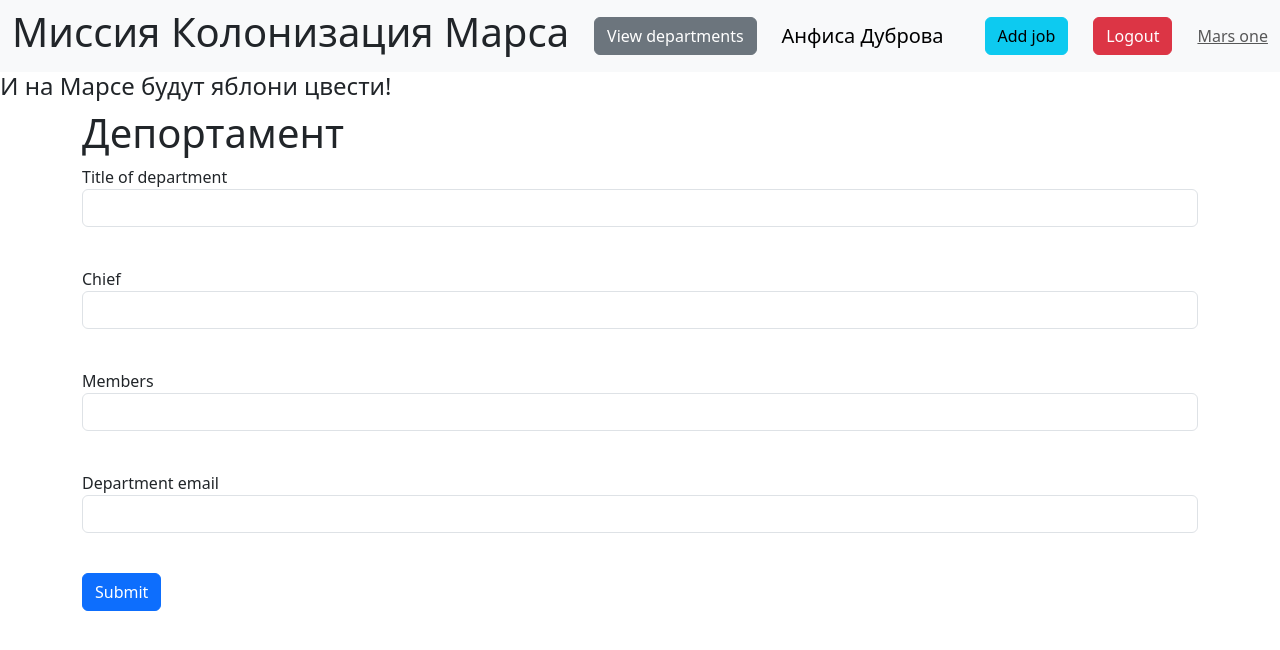
After one commit to Anfisa2209/flask, a Flask app: page /add_department in a window 1280 px wide. The commit adds this page. Shown: the top 650 px of the page. Run offline with Flask 3, Linux system fonts and the light colour scheme; a user stored in the database is signed in.

Commit message:
Добавление департаментов

```diff
--- /dev/null
+++ b/SQL/data/department_form.py
@@ -0,0 +1,12 @@
+from flask_wtf import FlaskForm
+from wtforms import SubmitField, StringField, IntegerField, EmailField
+from wtforms.validators import DataRequired
+
+
+class DepartmentForm(FlaskForm):
+    title = StringField('Title of department', validators=[DataRequired()])
+    chief = IntegerField('Chief', validators=[DataRequired()])
+    members = StringField('Members', validators=[DataRequired()])
+    email = EmailField('Department email', validators=[DataRequired()])
+
+    submit = SubmitField('Submit')
--- a/SQL/data/users.py
+++ b/SQL/data/users.py
@@ -22,7 +22,7 @@
     modified_date = sqlalchemy.Column(sqlalchemy.DateTime, default=datetime.datetime.now)
 
     jobs = orm.relationship("Jobs", back_populates='user')
-    # departments = orm.relationship("Department", back_populates='chief_user')
+    departments = orm.relationship("Department", back_populates='chief_user')
 
     def set_password(self, password):
         self.hashed_password = generate_password_hash(password)
--- a/main.py
+++ b/main.py
@@ -2,10 +2,12 @@
 from flask_login import LoginManager, login_user, login_required, logout_user, current_user
 
 from SQL.data import db_session
+from SQL.data.department import Department
 from SQL.data.job_form import JobForm
 from SQL.data.jobs import Jobs
 from SQL.data.login_form import LoginForm
 from SQL.data.register_form import RegisterForm
+from SQL.data.department_form import DepartmentForm
 from SQL.data.users import User
 
 app = Flask(__name__)
@@ -80,6 +82,82 @@
     team_leaders = [f"{user.name} {user.surname}" for job in jobs
                     for user in session.query(User).filter(User.id == job.team_leader)]
     return render_template('work.html', jobs=jobs, captions=captions, team_leaders=team_leaders)
+
+
+@app.route('/departments', methods=['GET', 'POST'])
+def department_view():
+    session = db_session.create_session()
+    departments = session.query(Department)
+    captions = ['Title of department', 'Chief', 'Members', 'Email']
+    return render_template('departments.html', departments=departments, captions=captions)
+
+
+@app.route('/add_department', methods=['GET', 'POST'])
+@login_required
+def add_department():
+    form = DepartmentForm()
+    if form.validate_on_submit():
+        db_sess = db_session.create_session()
+        if db_sess.query(Department).filter(Department.email == form.email.data).first():
+            return render_template('add_department.html', title='Регистрация',
+                                   form=form,
+                                   message="Такой email уже есть")
+        department = Department(
+            title=form.title.data,
+            members=form.members.data,
+            email=form.email.data,
+            chief=form.chief.data)
+        db_sess.add(department)
+        db_sess.commit()
+        return redirect('/departments')
+    return render_template('add_department.html', title='Добавить департамент', form=form)
+
+
+@app.route('/edit_department/<int:id>', methods=['GET', 'POST'])
+@login_required
+def edit_department(id):
+    form = DepartmentForm()
+    db_sess = db_session.create_session()
+    department = db_sess.query(Department).filter(Department.id == id,
+                                                  (Department.chief_user == current_user) | (current_user.id == 1)).first()
+
+    if not department:
+        abort(404)
+    if request.method == "GET":
+        form.title.data = department.title
+        form.chief.data = department.chief
+        form.members.data = department.members
+        form.email.data = department.email
+
+    if form.validate_on_submit():
+        department.title = form.title.data
+        department.chief = form.chief.data
+        department.members = form.members.data
+        department.email = form.email.data
+
+        db_sess.commit()
+        return redirect('/departments')
+
+    return render_template(
+        'add_department.html',
+        title='Редактирование депортамента',
+        form=form
+    )
+
+
+@app.route('/department_delete/<int:id>', methods=['GET', 'POST'])
+@login_required
+def department_delete(id):
+    db_sess = db_session.create_session()
+    department = db_sess.query(Department).filter(Department.id == id,
+                                                  (Department.chief == current_user.id) | (current_user.id == 1)
+                                                  ).first()
+    if department:
+        db_sess.delete(department)
+        db_sess.commit()
+    else:
+        abort(404)
+    return redirect('/departments')
 
 
 @app.route("/addjob", methods=['GET', 'POST'])
--- /dev/null
+++ b/templates/add_department.html
@@ -0,0 +1,46 @@
+{% extends "base.html" %}
+
+{% block content %}
+    <h1>Депортамент</h1>
+    <form action="" method="post">
+        {{ form.hidden_tag() }}
+        <p>
+            {{ form.title.label }}<br>
+            {{ form.title(class="form-control") }}<br>
+            {% for error in form.title.errors %}
+                <div class="alert alert-danger" role="alert">
+                    {{ error }}
+                </div>
+            {% endfor %}
+        </p>
+        <p>
+            {{ form.chief.label }}<br>
+            {{ form.chief(class="form-control") }}<br>
+            {% for error in form.chief.errors %}
+                <div class="alert alert-danger" role="alert">
+                    {{ error }}
+                </div>
+            {% endfor %}
+        </p>
+        <p>
+            {{ form.members.label }}<br>
+            {{ form.members(class="form-control") }}<br>
+            {% for error in form.members.errors %}
+                <p class="alert alert-danger" role="alert">
+                    {{ error }}
+                </p>
+            {% endfor %}
+        </p>
+        <p>
+            {{ form.email.label }}<br>
+            {{ form.email(class="form-control") }}<br>
+            {% for error in form.email.errors %}
+                <div class="alert alert-danger" role="alert">
+                    {{ error }}
+                </div>
+            {% endfor %}
+        </p>
+        <p>{{ form.submit(type="submit", class="btn btn-primary") }}</p>
+        <div>{{ message }}</div>
+    </form>
+{% endblock %}
--- a/templates/base.html
+++ b/templates/base.html
@@ -9,10 +9,11 @@
 <nav class="navbar navbar-expand-lg bg-body-tertiary">
   <div class="container-fluid">
    <h1>Миссия Колонизация Марса</h1>
+      <a class="btn btn-secondary" href="/departments">View departments</a>
       {% if current_user.is_authenticated %}
       <a class="navbar-brand" href="/logout">{{ current_user.name }} {{current_user.surname}}</a>
-      <a class="btn btn-primary" href="/addjob">Add job</a>
-      <a class="btn btn-primary" href="/logout">Logout</a>
+      <a class="btn btn-info" href="/addjob">Add job</a>
+      <a class="btn btn-danger" href="/logout">Logout</a>
       {% else %}
       <p>
           <a class="btn btn-primary" href="/register">Register</a>
```
Also changed, not shown: templates/departments.html (added, +40 -0 lines), SQL/db/mars.db.
